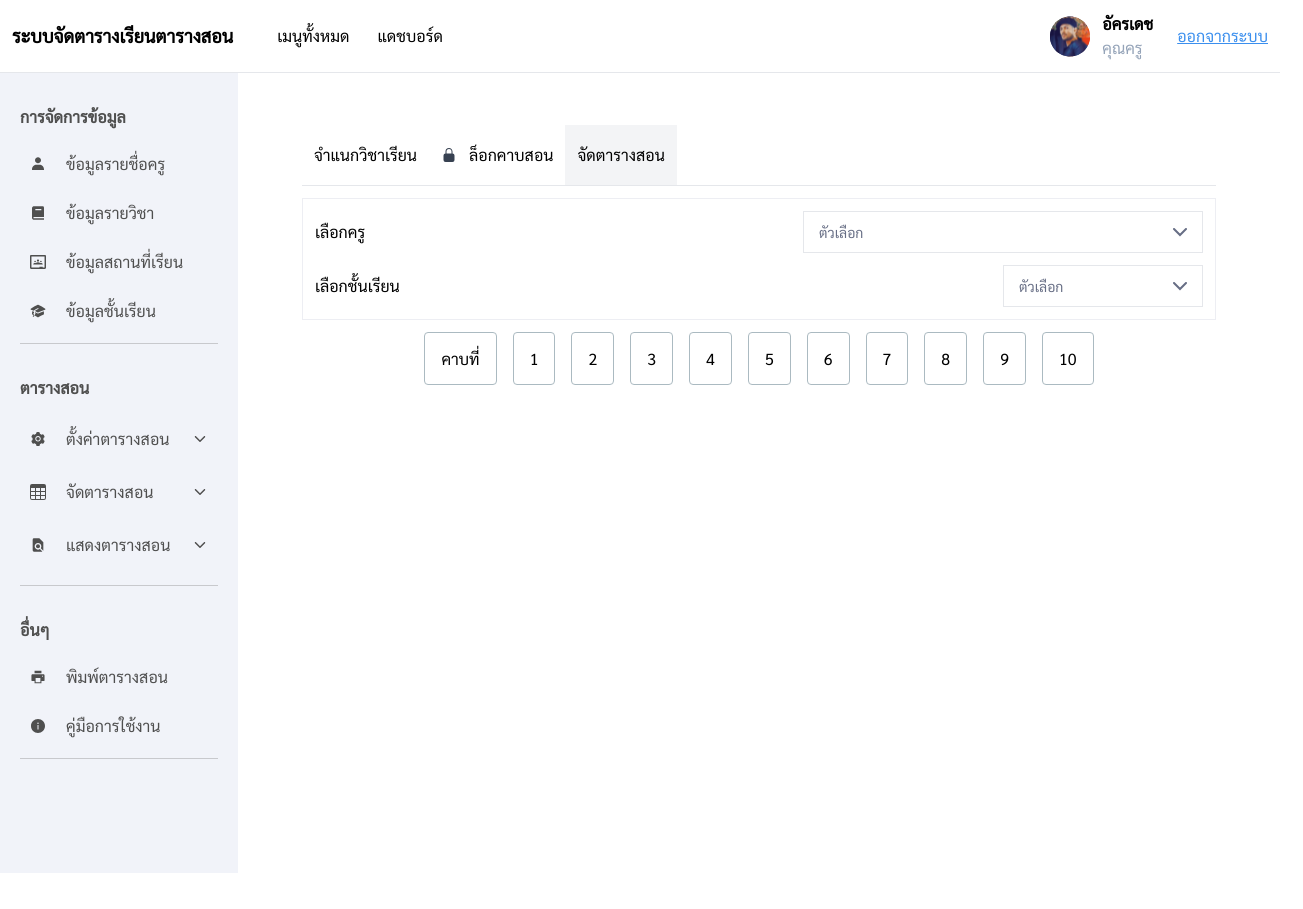
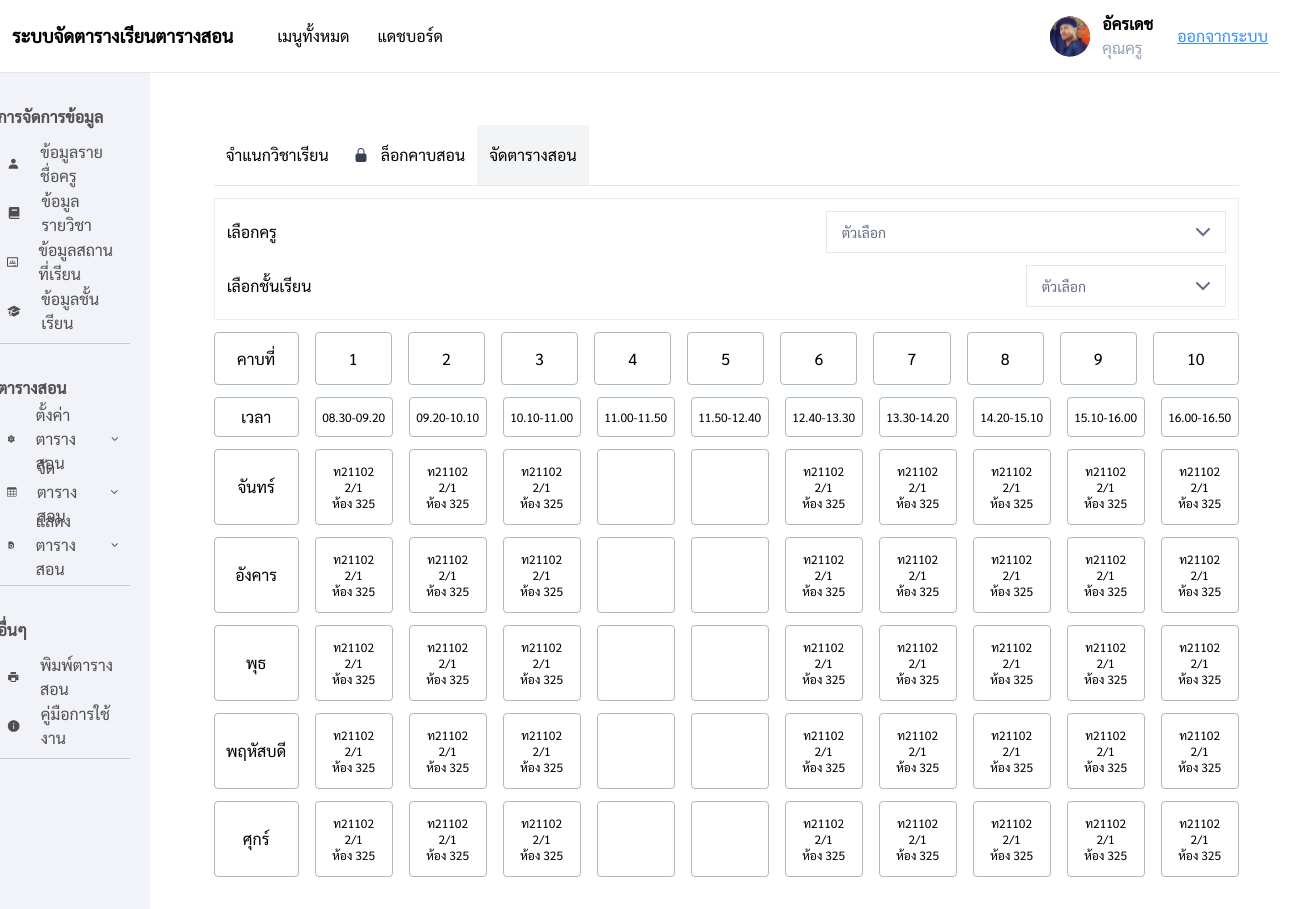
Before and after one commit to yukimura-ixa/school-timetable-senior-project, a Next.js app: page /schedule/timeslot/semester/1/arrange in a window 1280 px wide. Shown: the whole page, 1303 px wide, since content can reach past the window. Before the commit the page ends 873 px from the top, so only its background shows below. Built offline with nearby package versions, Linux system fonts and the light colour scheme.

Commit message:
timeslot mockup (can't interaction)

```diff
--- a/src/app/schedule/timeslot/semester/[semester]/arrange/component/TimeSlot.tsx
+++ b/src/app/schedule/timeslot/semester/[semester]/arrange/component/TimeSlot.tsx
@@ -1,40 +1,87 @@
-import React, { Fragment } from 'react'
+import React, { Fragment } from "react";
 
-type Props = {}
+type Props = {};
 
 function TimeSlot(props: Props) {
+  const timsSlotData = {
+    SlotAmount: [1, 2, 3, 4, 5, 6, 7, 8, 9, 10],
+    StartTime: "",
+    Duration: 50,
+    DayOfWeek: ["จันทร์", "อังคาร", "พุธ", "พฤหัสบดี", "ศุกร์"],
+    BreakSlot: [4, 5],
+  };
   return (
     <>
-    <div className='flex flex-col gap-3 w-full items-center'>
+      <div className="flex flex-col gap-3 w-full">
         {/* top row */}
-        <div className='flex gap-4 justify-around items-center'>
-            <div className='flex w-auto p-4 h-[53px] rounded border border-[#ABBAC1] items-center justify-center'>
-                <p className=''>คาบที่</p>
+        <div className="flex grow gap-4 items-center">
+          <div className="flex items-center w-[85px] justify-center p-[10px] h-[53px] rounded border border-[#ABBAC1]">
+            <div className="flex w-[50px] h-[24px] justify-center">คาบที่</div>
           </div>
-            {[1, 2, 3, 4, 5, 6, 7, 8, 9, 10].map((item) => (
+          {timsSlotData.SlotAmount.map((item) => (
             <Fragment key={`woohoo${item}`}>
-                    <div className='flex p-4 w-auto h-[53px] rounded border border-[#ABBAC1] items-center justify-center'>
-                        <p className=''>{item}</p>
+              <div className="flex grow items-center justify-center p-[10px] h-[53px] rounded border border-[#ABBAC1]">
+                <p className="">{item}</p>
               </div>
             </Fragment>
           ))}
         </div>
         {/* time row */}
-        {/* <div className='flex gap-4 justify-around items-center'>
-            <div className='flex p-4 h-[40px] rounded border border-[#ABBAC1] items-center justify-center'>
-                <p className=''>เวลา</p>
+        <div className="flex grow gap-4 items-center">
+          <div className="flex items-center w-[85px] justify-center p-[10px] h-[40px] rounded border border-[#ABBAC1]">
+            <div className="flex w-[50px] h-[24px] justify-center">เวลา</div>
           </div>
-            {["8.30-9.20", "9.20-10.10", "8.30-9.20", "8.30-9.20", "8.30-9.20", "8.30-9.20", "8.30-9.20", "8.30-9.20", "8.30-9.20", "8.30-9.20"].map((item) => (
+          {[
+            "08.30-09.20",
+            "09.20-10.10",
+            "10.10-11.00",
+            "11.00-11.50",
+            "11.50-12.40",
+            "12.40-13.30",
+            "13.30-14.20",
+            "14.20-15.10",
+            "15.10-16.00",
+            "16.00-16.50",
+          ].map((item) => (
             <Fragment key={`woohoo${item}`}>
-                    <div className='flex h-[40px] rounded border border-[#ABBAC1] items-center justify-center'>
-                        <p className='text-xs'>{item}</p>
+              <div className="flex grow items-center justify-center py-[10px] h-[40px] rounded border border-[#ABBAC1]">
+                <p className="flex text-xs w-full items-center justify-center h-[24px]">
+                  {item}
+                </p>
               </div>
             </Fragment>
           ))}
-        </div> */}
+        </div>
+        {/* day */}
+        {timsSlotData.DayOfWeek.map((day) => (
+          <Fragment key={`asdasda${day}`}>
+            <div className="flex grow gap-4 items-center">
+              <div className="flex items-center w-[85px] justify-center p-[10px] h-[76px] rounded border border-[#ABBAC1]">
+                <div className="flex w-[50px] h-[24px] justify-center">
+                  {day}
+                </div>
+              </div>
+              {[1, 2, 3, 4, 5, 6, 7, 8, 9, 10].map((item) => (
+                <Fragment key={`woohoo${item}`}>
+                  <div className="flex grow items-center cursor-pointer justify-center p-[10px] h-[76px] rounded border border-[#ABBAC1]">
+                    {timsSlotData.BreakSlot.includes(item) ? (
+                      <div className="flex flex-col items-center w-14 "></div>
+                    ) : (
+                      <div className="flex flex-col items-center w-14 ">
+                        <p className="text-xs">ท21102</p>
+                        <p className="text-xs">2/1</p>
+                        <p className="text-xs">ห้อง 325</p>
+                      </div>
+                    )}
+                  </div>
+                </Fragment>
+              ))}
+            </div>
+          </Fragment>
+        ))}
       </div>
     </>
-  )
+  );
 }
 
-export default TimeSlot
+export default TimeSlot;
```
Lines whose indentation alone changed are shown as unchanged.
